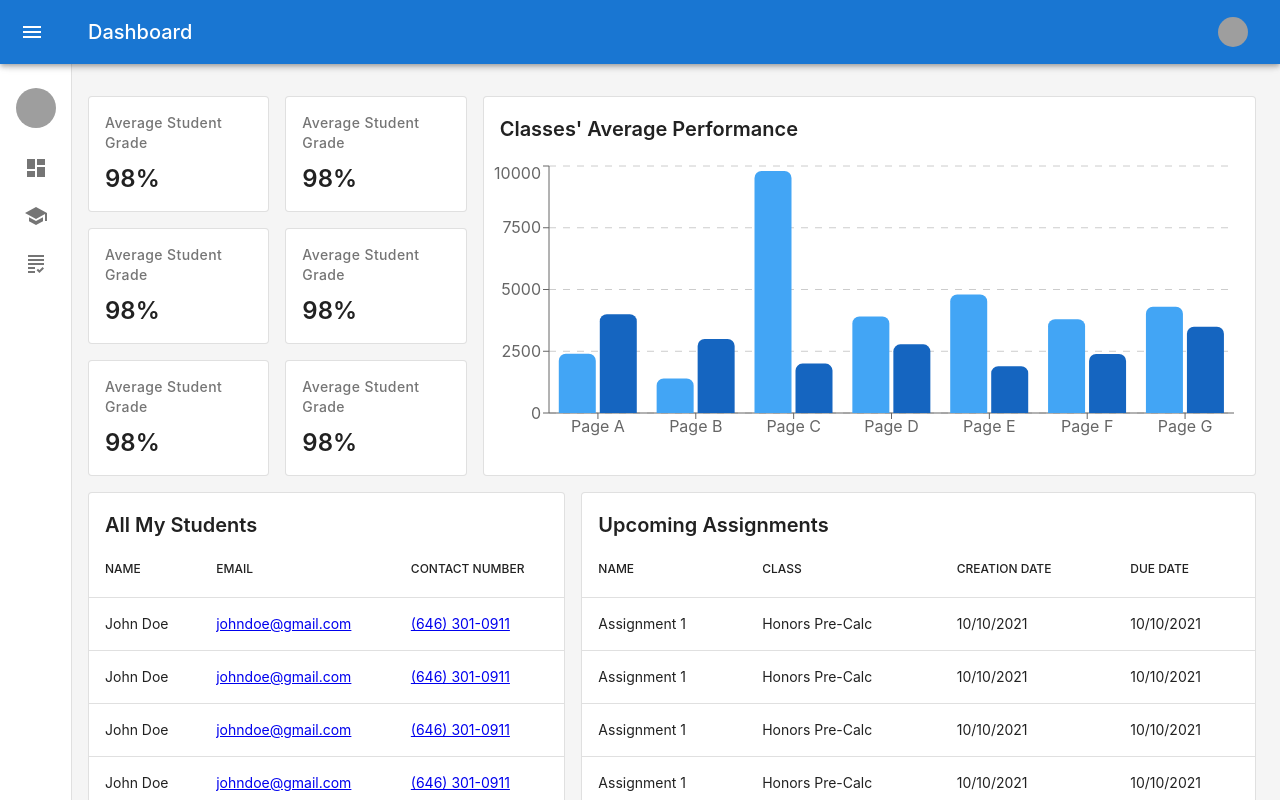
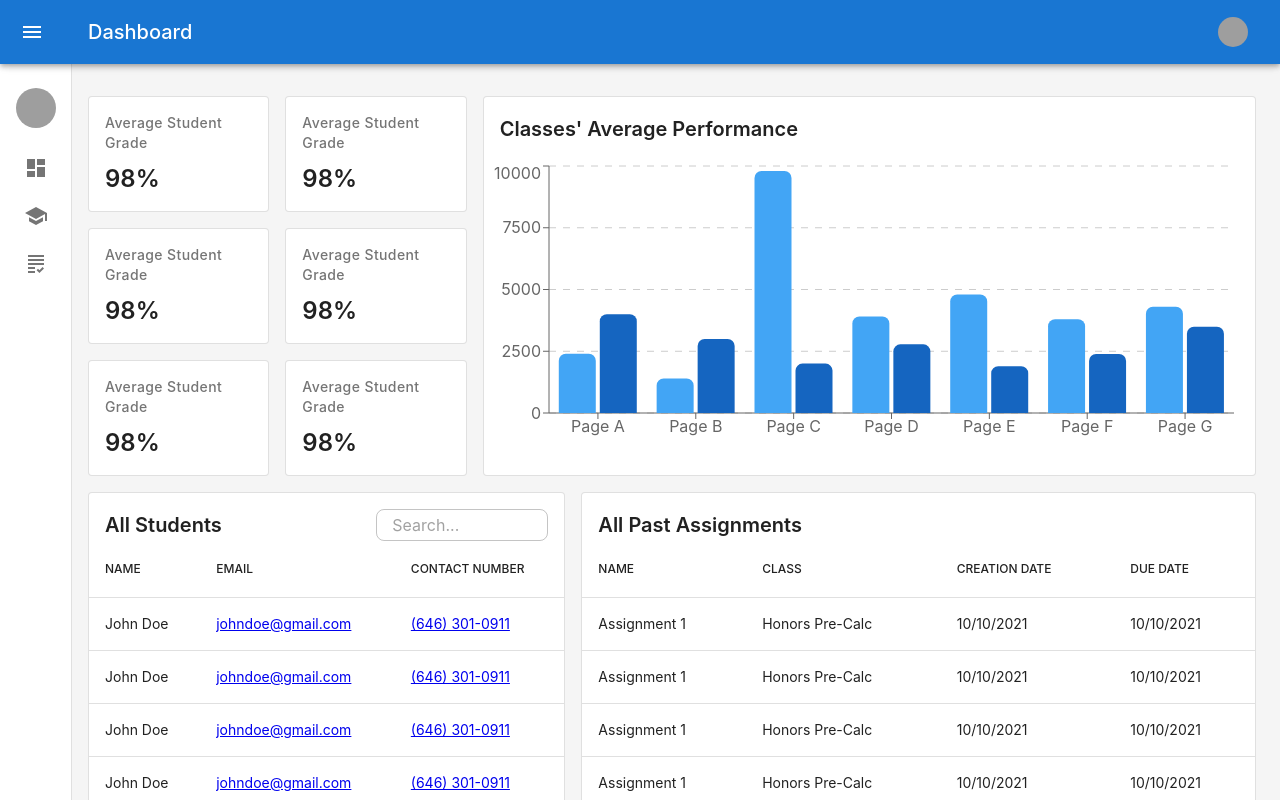
Before and after one commit to Bi1ku/SimplyGrades, a Next.js app: page /dashboard in a window 1280 px wide. Built offline with nearby package versions, Linux system fonts and the light colour scheme; grey boxes are pictures that could not be loaded.

Commit message:
table filters

```diff
--- a/app/dashboard/page.tsx
+++ b/app/dashboard/page.tsx
@@ -20,6 +20,14 @@ import Link from 'next/link';
 import { formatContactNumber } from '@/utils/format';
 import Static from '../components/Static';
 import PanelCard from '../components/PanelCard';
+import Stack from '@mui/material/Stack';
+import OutlinedInput from '@mui/material/OutlinedInput';
+import Button from '@mui/material/Button';
+import Add from '@mui/icons-material/Add';
+import FormControl from '@mui/material/FormControl';
+import InputLabel from '@mui/material/InputLabel';
+import Select, { SelectChangeEvent } from '@mui/material/Select';
+import MenuItem from '@mui/material/MenuItem';
 
 const BarChart = dynamic(
   () => import('recharts').then((recharts) => recharts.BarChart),
@@ -196,8 +204,37 @@ export default function Dashboard() {
         </Paper>
       </Grid>
       <Grid item md={5} xs={12}>
-        {/* TODO: Add Search Bar for students */}
-        <PanelCard title='All My Students'>
+        <PanelCard
+          title={
+            <Stack
+              sx={{ px: 2, pt: 2 }}
+              flexDirection='row'
+              justifyContent='space-between'
+            >
+              <Typography
+                sx={{ fontWeight: 600, mb: { xs: 1, sm: 0 } }}
+                variant='h6'
+                noWrap
+              >
+                All Students
+              </Typography>
+              <OutlinedInput
+                inputProps={{
+                  style: {
+                    padding: 0,
+                    width: 140,
+                  },
+                }}
+                sx={{
+                  px: 2,
+                  borderRadius: 2,
+                }}
+                placeholder='Search...'
+                size='small'
+              />
+            </Stack>
+          }
+        >
           <Table
             keys={['NAME', 'EMAIL', 'CONTACT NUMBER']}
             count={students.length}
@@ -225,7 +262,7 @@ export default function Dashboard() {
         </PanelCard>
       </Grid>
       <Grid item xs={12} md={7}>
-        <PanelCard title='Upcoming Assignments'>
+        <PanelCard title='All Past Assignments'>
           <Table
             keys={['NAME', 'CLASS', 'CREATION DATE', 'DUE DATE']}
             count={assignments.length}
```
Also changed, not shown: app/dashboard/classes/[classId]/page.tsx (+10 -4 lines).
